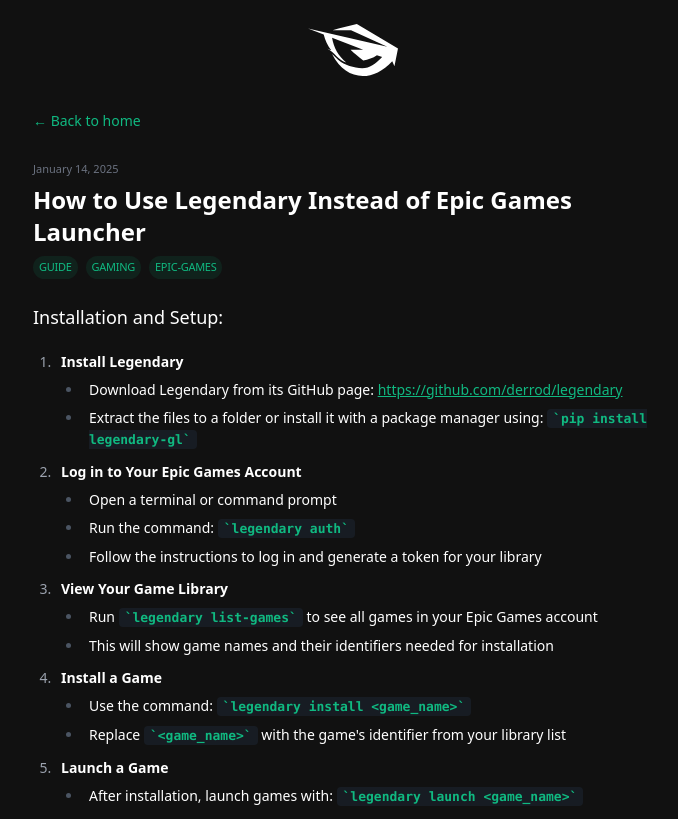
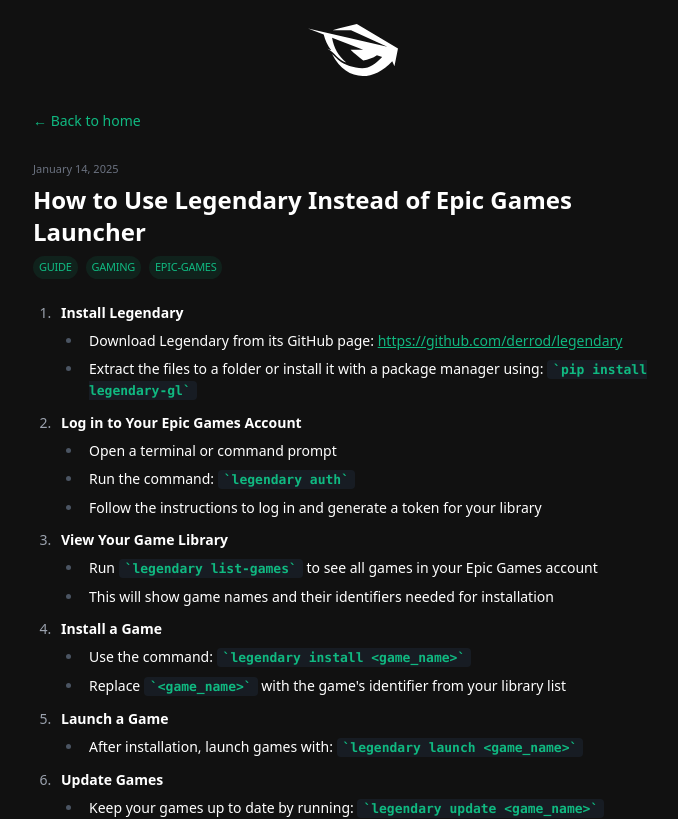
Before and after one commit to SJXHUD/SJXDev, a Next.js app: page /posts/how-to-use-legendary in a window 1280 px wide. Shown: the top 819 px of the page, without its empty margins (287-965 px from the left). Built offline with nearby package versions, Linux system fonts and the light colour scheme.

Commit message:
Update how-to-use-legendary.js

```diff
--- a/pages/posts/how-to-use-legendary.js
+++ b/pages/posts/how-to-use-legendary.js
@@ -40,8 +40,6 @@
         </header>
 
         <div className="space-y-3 text-sm">
-          <p className="font-medium text-lg">Installation and Setup:</p>
-
           <ol className="space-y-3">
             <li>
               <strong>Install Legendary</strong>
```
